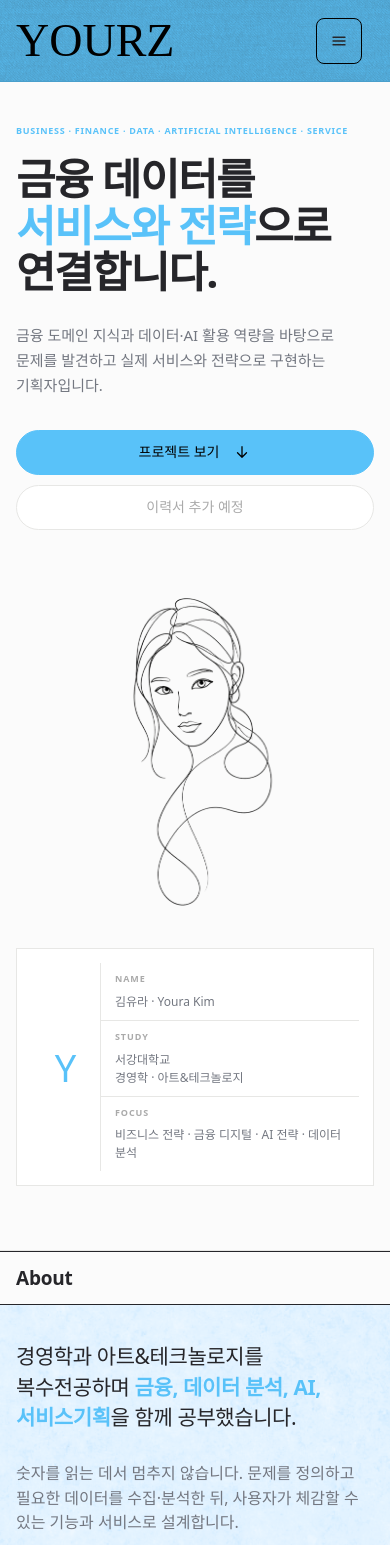
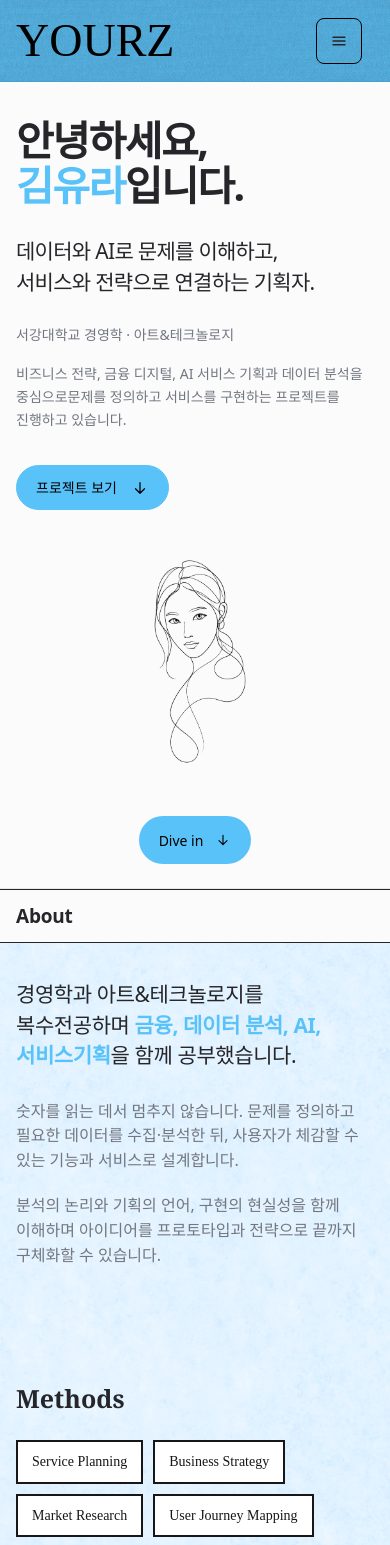
Before and after one commit to youra031220/youra-kim-portfolio, a Next.js app: page / in a window 390 px wide. Shown: the top 1545 px of the page. Built offline with nearby package versions, Linux system fonts and the light colour scheme; a web font is replaced by a local one.

Commit message:
Redesign hero with minimal split layout

```diff
--- a/app/globals.css
+++ b/app/globals.css
@@ -37,21 +37,24 @@ svg { width: 18px; fill: none; stroke: currentColor; stroke-width: 1.7; stroke-l
 .header-cta { min-height: 44px; padding: 0 21px; display: inline-flex; align-items: center; color: #000; background: transparent; border: 1px solid #000; border-radius: 999px; font-size: 15px; font-weight: 600; }
 .nav-links, .menu-button { display: none; }
 
-.hero { min-height: max(840px, 100svh); padding: 165px 0 80px; position: relative; background: var(--background); }
+.hero { min-height: 100svh; padding: 150px 0 120px; position: relative; background: var(--background); }
 .hero > .container { position: relative; z-index: 1; }
-.hero-grid { min-height: max(615px, calc(100svh - 245px)); display: grid; grid-template-columns: 1.28fr .72fr; grid-template-rows: 1fr auto; column-gap: 8%; align-items: center; }
-.hero-copy { min-width: 0; padding-bottom: 28px; }
+.hero-grid { min-height: calc(100svh - 270px); display: grid; grid-template-columns: 1.32fr .68fr; column-gap: 10%; align-items: center; }
+.hero-copy { min-width: 0; }
 .hero-kicker, .eyebrow { margin: 0 0 18px; color: var(--purple); font-size: 12px; font-weight: 600; letter-spacing: .08em; text-transform: uppercase; }
-.hero h1 { max-width: 760px; margin: 0; font-size: clamp(52px, 5.3vw, 74px); font-weight: 600; line-height: 1.05; letter-spacing: -2.4px; }
+.hero h1 { max-width: 820px; margin: 0; font-size: clamp(46px, 5vw, 68px); font-weight: 600; line-height: 1.08; letter-spacing: -2.2px; }
 .hero h1 em { color: var(--purple); font-style: normal; font-weight: 600; }
-.hero-intro { max-width: 680px; margin: 28px 0 0; color: var(--muted); font-size: 18px; line-height: 1.65; }
-.hero-actions { display: flex; gap: 10px; margin-top: 32px; }
+.hero-subheadline { margin: 42px 0 0; font-size: clamp(23px, 2.1vw, 31px); font-weight: 500; line-height: 1.45; letter-spacing: -.7px; }
+.hero-description { margin-top: 38px; color: var(--muted); font-size: 17px; line-height: 1.75; }
+.hero-description p { margin: 0; }
+.hero-description p + p { margin-top: 22px; }
+.hero-actions { display: flex; gap: 10px; margin-top: 34px; }
 .button { min-height: 45px; padding: 0 19px; display: inline-flex; align-items: center; justify-content: center; gap: 14px; border: 1px solid var(--line); border-radius: 999px; font-size: 14px; font-weight: 500; transition: .2s; }
 .button.primary { color: #000; background: var(--purple); border-color: var(--purple); }
 .button.primary:hover { transform: translateY(-2px); box-shadow: rgba(89,194,249,.3) 0 8px 20px; }
 .button.secondary { background: white; }
 .button.disabled { color: #aaa; cursor: not-allowed; }
-.hero-art { width: 100%; height: 510px; position: relative; align-self: center; }
+.hero-art { width: 100%; height: 460px; position: relative; align-self: center; }
 .hero-art img { object-fit: contain; object-position: center; }
 .hero-profile { grid-column: 1 / -1; min-height: 104px; padding: 18px 24px; display: grid; grid-template-columns: 112px repeat(3, 1fr); align-items: stretch; background: white; border: 1px solid var(--line); }
 .cover-line { display: grid; place-items: center; border-right: 1px solid var(--line); }
@@ -64,6 +67,9 @@ svg { width: 18px; fill: none; stroke: currentColor; stroke-width: 1.7; stroke-l
 .study-value { display: flex; flex-direction: column; }
 .study-value span { color: inherit; font: inherit; letter-spacing: inherit; white-space: nowrap; }
 .hero-folio, .scroll-cue { display: none; }
+.dive-button { min-width: 112px; min-height: 48px; padding: 0 19px; position: absolute; left: 50%; bottom: 34px; z-index: 2; display: inline-flex; align-items: center; justify-content: center; gap: 12px; color: #000; background: var(--purple); border-radius: 999px; transform: translateX(-50%); font-size: 14px; transition: transform .2s, box-shadow .2s; }
+.dive-button:hover { transform: translateX(-50%) translateY(-3px); box-shadow: rgba(89,194,249,.32) 0 10px 24px; }
+.dive-button svg { width: 16px; }
 
 .section { padding: 0 0 96px; }
 .section-heading { width: 100%; min-height: 60px; margin-bottom: 52px; border-top: 1px solid var(--text); border-bottom: 1px solid var(--text); }
@@ -244,16 +250,21 @@ footer { padding: 62px 0 28px; overflow: hidden; border-top: 1px solid var(--lin
   .nav-links { top: 82px; }
   .wordmark { font-size: 46px; }
   .menu-button { position: absolute; right: 12px; width: 46px; height: 46px; }
-  .hero { min-height: 0; padding: 124px 0 64px; }
-  .hero-grid { min-height: 0; grid-template-columns: 1fr; grid-template-rows: auto auto auto; }
+  .hero { min-height: 100svh; padding: 118px 0 104px; }
+  .hero-grid { min-height: calc(100svh - 222px); grid-template-columns: 1fr; grid-template-rows: auto auto; align-content: center; }
   .hero-copy { padding: 0; }
-  .hero h1 { font-size: clamp(39px, 11vw, 48px); line-height: 1.08; letter-spacing: -1.4px; }
+  .hero h1 { font-size: clamp(38px, 10.5vw, 48px); line-height: 1.1; letter-spacing: -1.4px; }
+  .hero-subheadline { margin-top: 28px; font-size: 21px; }
+  .hero-description { margin-top: 26px; font-size: 14px; line-height: 1.65; }
+  .hero-description p + p { margin-top: 16px; }
   .hero-kicker { font-size: 9px; line-height: 1.6; }
   .hero-intro { font-size: 15px; }
   .desktop-only { display: none; }
   .hero-actions { flex-direction: column; }
   .button { width: 100%; }
-  .hero-art { width: 74%; height: 380px; margin: 28px auto 10px; }
+  .hero-actions .button { width: max-content; }
+  .hero-art { width: 62%; height: 250px; margin: 24px auto 0; }
+  .dive-button { bottom: 24px; }
   .hero-profile { grid-column: 1; padding: 14px; grid-template-columns: 70px 1fr; }
   .cover-line { grid-row: 1/4; }
   .cover-line span { font-size: 38px; }
--- a/components/Portfolio.tsx
+++ b/components/Portfolio.tsx
@@ -33,19 +33,17 @@ export function Portfolio() {
     <Header />
     <main id="top">
       <section className="hero">
-        <div className="hero-folio" aria-hidden="true">PORTFOLIO · 2026</div>
         <div className="container hero-grid">
           <FadeIn className="hero-copy">
-            <p className="hero-kicker">BUSINESS · FINANCE · DATA · ARTIFICIAL INTELLIGENCE · SERVICE</p>
-            <h1>금융 데이터를<br /><em>서비스와 전략</em>으로<br />연결합니다.</h1>
-            <p className="hero-intro">
-              금융 도메인 지식과 데이터·AI 활용 역량을 바탕으로<br className="desktop-only" />
-              {" "}문제를 발견하고 실제 서비스와 전략으로 구현하는 기획자입니다.
-            </p>
+            <h1>안녕하세요, <em>김유라</em>입니다.</h1>
+            <p className="hero-subheadline">데이터와 AI로 문제를 이해하고,<br />서비스와 전략으로 연결하는 기획자.</p>
+            <div className="hero-description">
+              <p>서강대학교 경영학 · 아트&테크놀로지</p>
+              <p>비즈니스 전략, 금융 디지털, AI 서비스 기획과 데이터 분석을 중심으로<br className="desktop-only" />
+                문제를 정의하고 서비스를 구현하는 프로젝트를 진행하고 있습니다.</p>
+            </div>
             <div className="hero-actions">
               <a className="button primary" href="#projects">프로젝트 보기<ArrowDown /></a>
-              {profile.resume ? <a className="button secondary" href={profile.resume} download>이력서 다운로드</a> :
-                <span className="button secondary disabled" aria-disabled="true">이력서 추가 예정</span>}
             </div>
           </FadeIn>
           <FadeIn className="hero-art" delay={100}>
@@ -57,21 +55,10 @@ export function Portfolio() {
               sizes="(max-width: 700px) 70vw, 34vw"
             />
           </FadeIn>
-          <FadeIn className="hero-profile" delay={120}>
-            <div className="cover-line" aria-hidden="true"><span>Y</span><i /></div>
-            <p className="cover-quote">“From signal<br />to strategy.”</p>
-            <div className="profile-line"><span>NAME</span><strong>{profile.nameKo} · {profile.nameEn}</strong></div>
-            <div className="profile-line">
-              <span>STUDY</span>
-              <strong className="study-value">
-                <span>{profile.university}</span>
-                <span>{profile.majors}</span>
-              </strong>
-            </div>
-            <div className="profile-line"><span>FOCUS</span><strong>비즈니스 전략 · 금융 디지털 · AI 전략 · 데이터 분석</strong></div>
-          </FadeIn>
         </div>
-        <a className="scroll-cue" href="#about" aria-label="소개 섹션으로 이동"><span>CONTINUE READING</span><i /></a>
+        <a className="dive-button" href="#about" aria-label="About 섹션으로 이동">
+          <span>Dive in</span><ArrowDown />
+        </a>
       </section>
 
       <section
```
